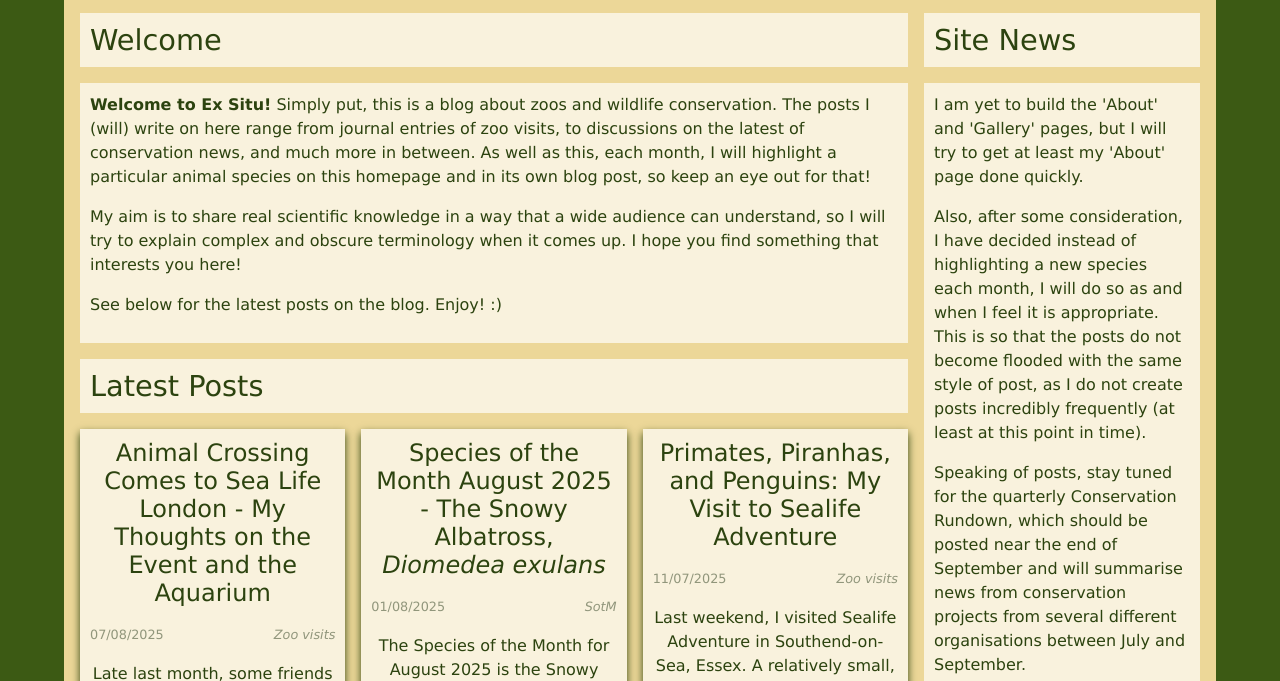
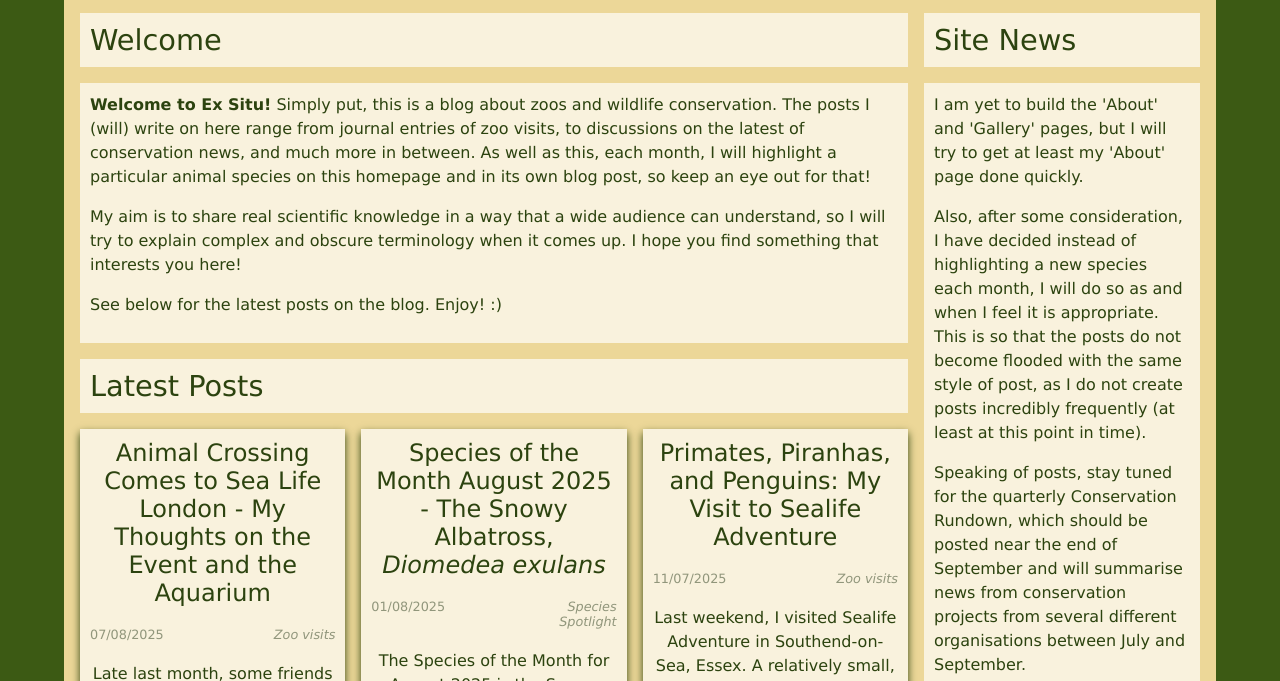
Before and after one commit to Scrunge1104/ex-situ-blog, a plain HTML site: page index.html in a window 1280 px wide. Shown: the part 115-796 px from the top of the page. Drawn offline with Linux system fonts and the light colour scheme; a web font is replaced by a local one.

Commit message:
Update index.html

```diff
--- a/index.html
+++ b/index.html
@@ -61,7 +61,7 @@
 				<a class="latestPost hiddenLink" id="postTwo" href="posts/2025/25-08-01-species-of-the-month-august-2025-the-snowy-albatross-diomedea-exulans.html">
 					<div class="bodyContentItem lPostTitle">Species of the Month August 2025 - The Snowy Albatross, <i>Diomedea exulans</i></div>
 					<div class="bodyContentItem lPostDate">01/08/2025</div>
-					<div class="bodyContentItem lPostTags">SotM</div>
+					<div class="bodyContentItem lPostTags">Species Spotlight</div>
 					<div class="bodyContentItem mainBodyText lPostText">
 					The Species of the Month for August 2025 is the Snowy Albatross
 					(<i>Diomedea exulans</i>). This huge species of seabird has the largest
```
